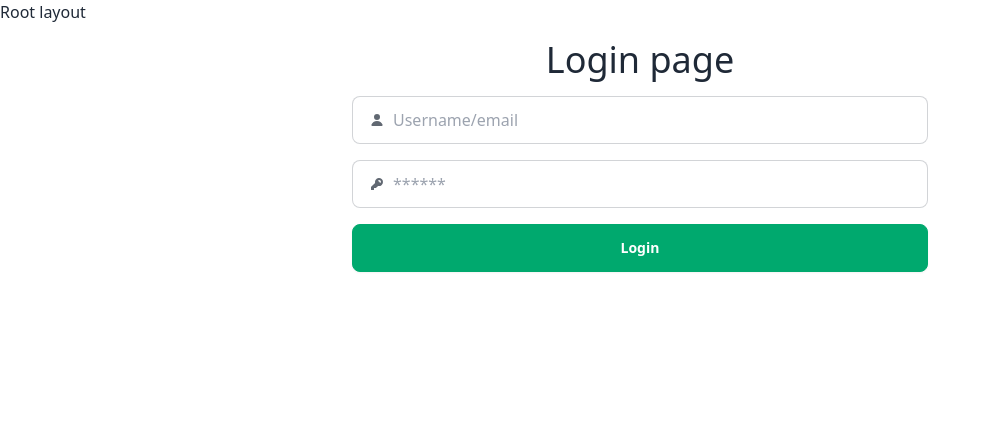
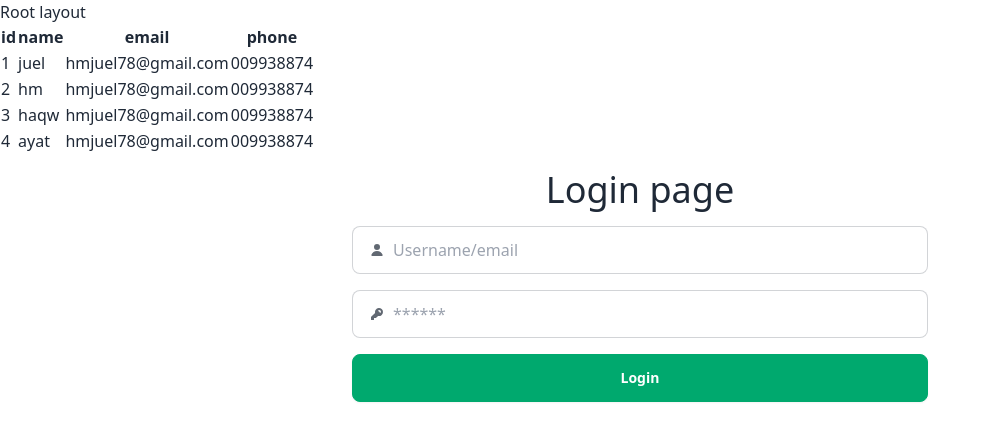
Before and after one commit to hmjuel78/time-sheet, a React (Vite) app: page /login in a window 1280 px wide. Shown: the top 440 px of the page, without its empty margins (0-990 px from the left). Built offline with nearby package versions, Linux system fonts and the light colour scheme; no server answers.

Commit message:
row table

```diff
--- /dev/null
+++ b/src/components/basic-table/RowTable.jsx
@@ -0,0 +1,77 @@
+
+const RowTable = () => {
+
+    const users = [
+        {
+            name: 'juel',
+            email: 'hmjuel78@gmail.com',
+            phone: '009938874',
+            id: 1,
+        },
+        {
+            name: 'hm',
+            email: 'hmjuel78@gmail.com',
+            phone: '009938874',
+            id: 2,
+        },
+        {
+            name: 'haqw',
+            email: 'hmjuel78@gmail.com',
+            phone: '009938874',
+            id: 3,
+        },
+        {
+            name: 'ayat',
+            email: 'hmjuel78@gmail.com',
+            phone: '009938874',
+            id: 4,
+        },
+    ]
+
+    // const orderedKeys = ['id', 'name', 'phone', 'email']
+
+    // const newArray = users.map(user => {
+    //     return orderedKeys.map(key => user[key])
+    // });
+
+    const orderedKeys = ['id', 'name', 'email', 'phone']
+    const userlists = users.map(user => {
+        return orderedKeys.map(key => user[key])
+    })
+    console.log(userlists);
+
+
+    return (
+        <div>
+            <table>
+                <thead>
+                    <tr>
+                        {
+                            orderedKeys.map(key => (
+                                <th key={key}>{key}</th>
+                            ))
+                        }
+                    </tr>
+                </thead>
+
+                <tbody>
+                    {
+                        userlists.map(user => (
+                            <tr key={user.id}>
+                                {
+                                    Object.keys(user).map(key => (
+                                        <td key={key}>{user[key]}</td>
+                                    ))
+                                }
+                            </tr>
+                        ))
+                    }
+
+                </tbody>
+
+            </table>
+        </div>
+    );
+};
+
+export default RowTable;
--- a/src/routes/rootLayout/RootLayout.jsx
+++ b/src/routes/rootLayout/RootLayout.jsx
@@ -1,4 +1,5 @@
 import { Outlet } from "react-router-dom"
+import RowTable from "../../components/basic-table/RowTable"
 
 
 export default function RootLayout() {
@@ -6,6 +7,7 @@ export default function RootLayout() {
   return (
     <>
       <h1>Root layout</h1>
+      <RowTable />
       <div id="detail">
         <Outlet />
       </div>
```
Also changed, not shown: src/features/auth/authSlice.js (+0 -15 lines).
